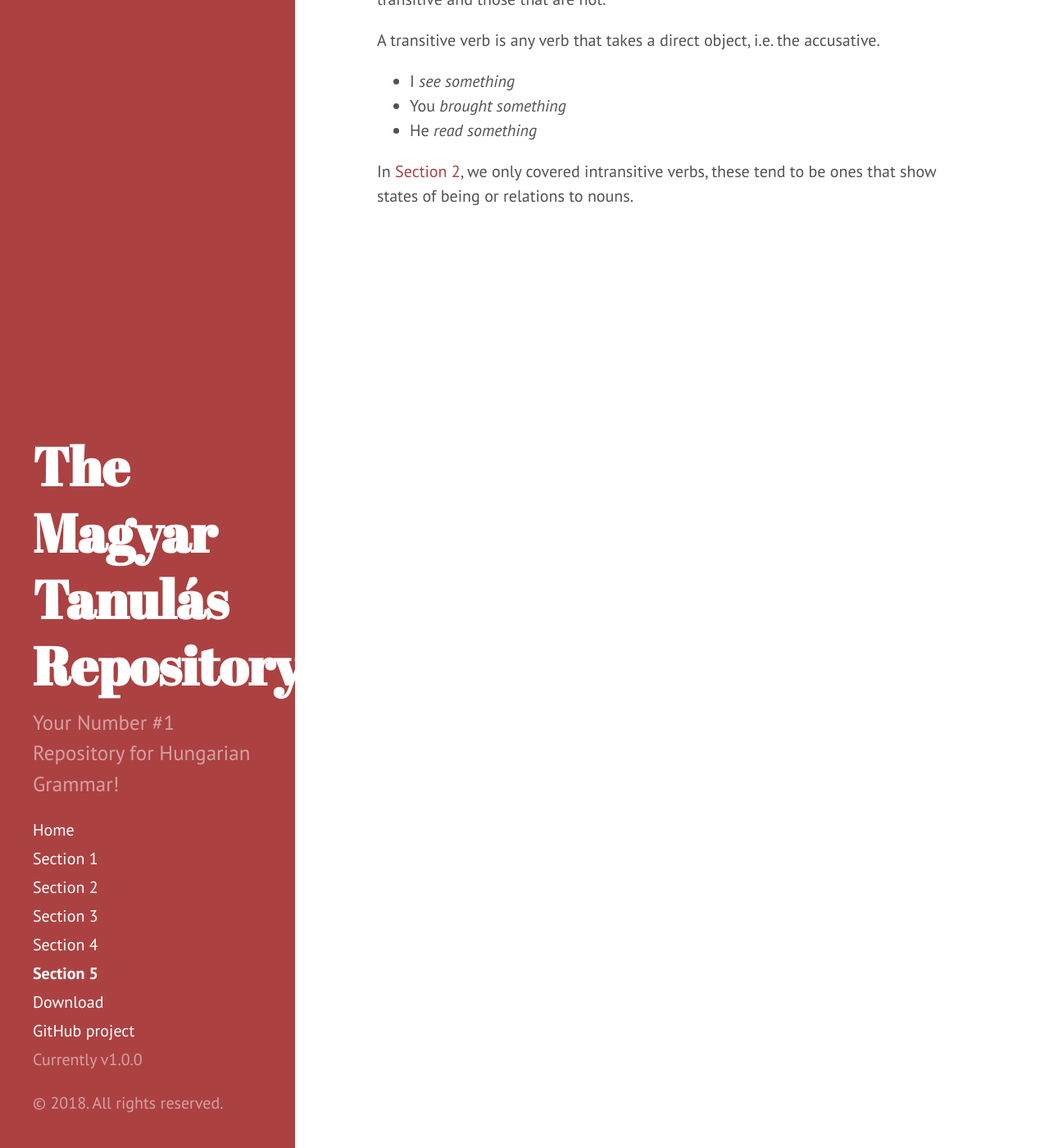
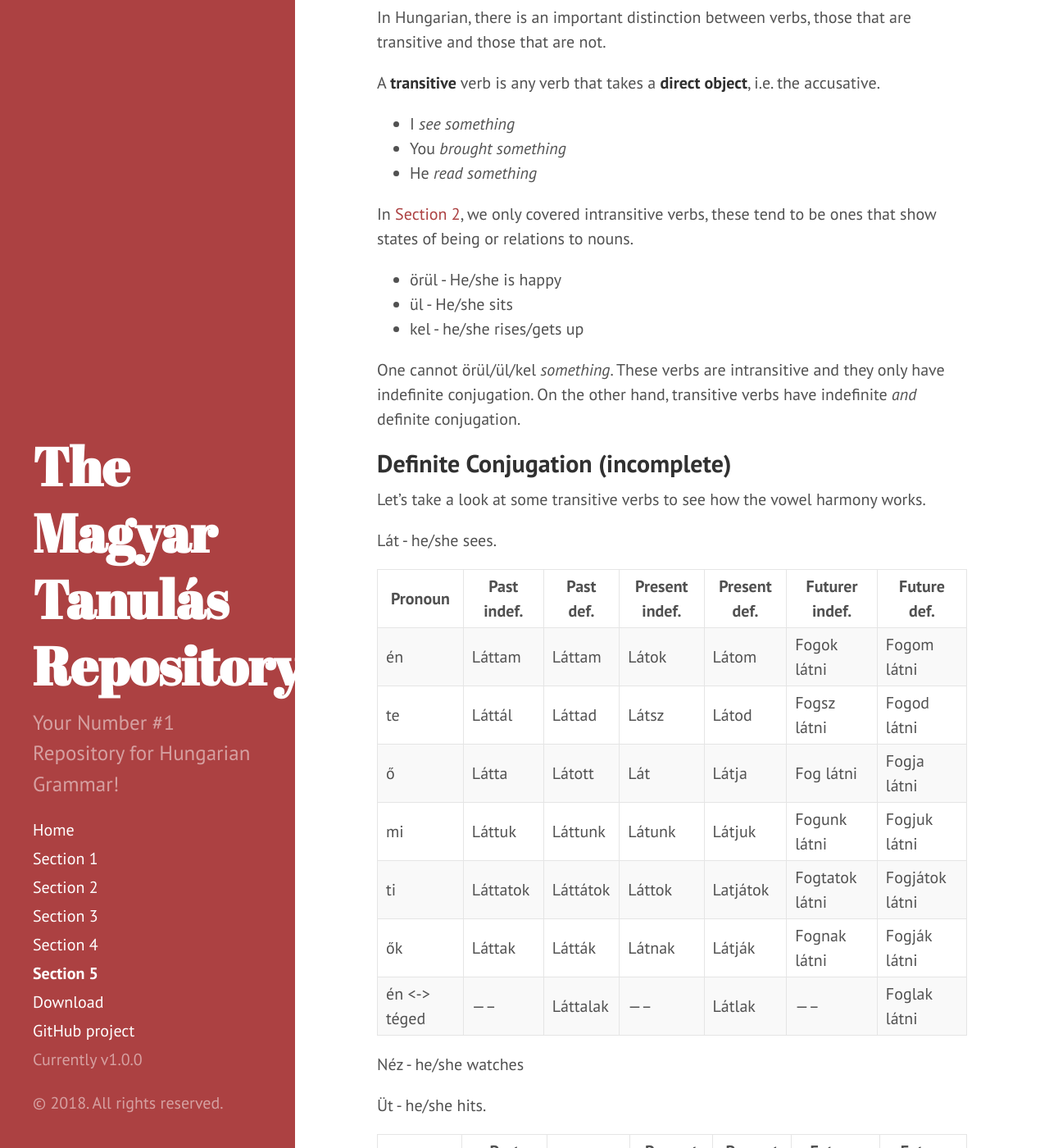
Before and after one commit to Magyartanulas/magyartanulas.github.io, a Jekyll site: the page built from Section5.md, in a window 1280 px wide and 1400 px high, scrolled down 270 px. Shown: the whole window at 82% size. Built offline with Jekyll 4.4.1, drawn with Linux system fonts in a browser that asks for light colours; Markdown is read by kramdown in place of the engine named in the settings; some of the changed text lies outside the part shown.

Commit message:
Update Section5.md

```diff
--- a/Section5.md
+++ b/Section5.md
@@ -4,14 +4,51 @@ layout: page
 title: Section 5
 ---
 
-## Indefinite conjugation (incomplete)
-
+## Transitive or Intransitive
+---
 In Hungarian, there is an important distinction between verbs, those that are transitive and those that are not.
 
-A transitive verb is any verb that takes a direct object, i.e. the accusative.
+A **transitive** verb is any verb that takes a **direct object**, i.e. the accusative.
 
 * I *see something*
 * You *brought something*
 * He *read something*
 
 In [Section 2](/Section2.md), we only covered intransitive verbs, these tend to be ones that show states of being or relations to nouns.
+
+* örül - He/she is happy
+* ül - He/she sits
+* kel - he/she rises/gets up
+
+One cannot örül/ül/kel *something*. These verbs are intransitive and they only have indefinite conjugation. On the other hand,
+transitive verbs have indefinite *and* definite conjugation.
+
+## Definite Conjugation (incomplete)
+
+Let's take a look at some transitive verbs to see how the vowel harmony works.
+
+Lát - he/she sees.
+
+| Pronoun      | Past indef. | Past def. | Present indef. | Present def. | Futurer indef. | Future def.       |
+|--------------|-------------|-----------|----------------|--------------|----------------|-------------------|
+| én           | Láttam      | Láttam    | Látok          | Látom        | Fogok látni    | Fogom látni       |
+| te           | Láttál      | Láttad    | Látsz          | Látod        | Fogsz látni    | Fogod látni       |
+| ő            | Látta       | Látott    | Lát            | Látja        | Fog látni      | Fogja látni       |
+| mi           | Láttuk      | Láttunk   | Látunk         | Látjuk       | Fogunk látni   | Fogjuk látni      |
+| ti           | Láttatok    | Láttátok  | Láttok         | Latjátok     | Fogtatok látni | Fogjátok látni    |
+| ők           | Láttak      | Látták    | Látnak         | Látják       | Fognak látni   | Fogják látni      |
+| én <-> téged | -----       | Láttalak  | -----          | Látlak       | -----          | Foglak látni      |
+
+Néz - he/she watches
+
+Üt - he/she hits.
+
+| Pronoun      | Past indef. | Past def. | Present indef. | Present def. | Futurer indef. | Future def.   |
+|--------------|-------------|-----------|----------------|--------------|----------------|---------------|
+| én           | Ütöttem     | Ütöttem   | Ütök           | Ütöm         | Fogok ütni     | Fogom ütni    |
+| te           | Ütöttél     | Ütötted   | Ütsz           | Ütöd         | Fogsz ütni     | Fogod ütni    |
+| ő            | Ütött       | Ütötte    | Üt             | Üti          | Fog ütni       | Fogja ütni    |
+| mi           | Ütöttük     | Ütöttünk  | Ütünk          | Ütjük        | Fogunk ütni    | Fogjuk ütni   |
+| ti           | Üttötetek   | Üttötétek | Üttök          | Ütitek       | Fogtatok ütni  | Fogjátok ütni |
+| ők           | Üttek       | Ütték     | Ütnek          | Ütik         | Fognak ütni    | Fogják ütni   |
+| én <-> téged | -----       | Üttelek   | -----          | Ütlek        | -----          | Foglak ütni   |
```
